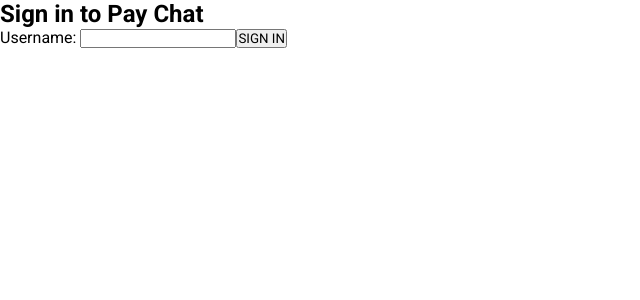
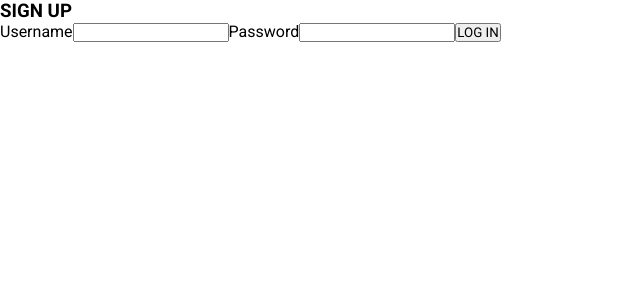
Before and after one commit to elonner/pay-chat-web, a React (Create React App) app: page / in a window 1280 px wide. Shown: the top 300 px of the page, without its empty margins (0-640 px from the left). Built offline with nearby package versions, Linux system fonts and the light colour scheme; no server answers.

Commit message:
implements authentication functionality

```diff
--- a/package.json
+++ b/package.json
@@ -40,5 +40,6 @@
       "last 1 firefox version",
       "last 1 safari version"
     ]
-  }
+  },
+  "proxy": "http://localhost:4000"
 }
--- a/src/App.jsx
+++ b/src/App.jsx
@@ -3,22 +3,23 @@
 import { useState } from 'react';
 import AuthPage from './pages/AuthPage';
 import ChatPage from './pages/ChatPage';
+//import { getUser } from '../../utilities/users-service';
 
 // eslint-disable-next-line
 const socket = socketIO.connect('http://localhost:4000');
 
 export default function App() {
-  const [username, setUsername] = useState('');
+  const [user, setUser] = useState(null); //change to getUser()
 
   return (
     <main className="App">
-      { username === '' ?
-        <AuthPage setUsername={setUsername} socket={socket} />
-        :
+      { user ?
         <Routes>
           <Route path="/chat" element={<ChatPage socket={socket} />} />
           <Route path="/*" element={<ChatPage socket={socket} />} />
         </Routes>
+        :
+        <AuthPage setUser={setUser} socket={socket} />
       }
     </main>
   );
--- /dev/null
+++ b/src/components/AuthForms/LoginForm.jsx
@@ -0,0 +1,47 @@
+import { useState } from 'react';
+import { useNavigate } from 'react-router-dom';
+import * as usersService from '../../utilities/users-service';
+
+export default function LoginForm({ setUser }) {
+    const [credentials, setCredentials] = useState({
+        username: '',
+        password: ''
+    });
+    const [error, setError] = useState('');
+    const navigate = useNavigate();
+
+    function handleChange(e) {
+        setCredentials({ ...credentials, [e.target.name]: e.target.value });
+        setError('');
+    }
+
+    async function handleSubmit(e) {
+        // Prevent form from being submitted to the server
+        e.preventDefault();
+        try {
+            // The promise returned by the signUp service method
+            // will resolve to the user object included in the
+            // payload of the JSON Web Token (JWT)
+            const user = await usersService.login(credentials);
+            setUser(user);
+            navigate('/chat');
+        } catch {
+            setError('Log In Failed - Try Again');
+        }
+    }
+
+    return (
+        <div>
+            <div className="form-container">
+                <form autoComplete="off" onSubmit={handleSubmit}>
+                    <label>Username</label>
+                    <input type="text" name="username" value={credentials.username} onChange={handleChange} required />
+                    <label>Password</label>
+                    <input type="password" name="password" value={credentials.password} onChange={handleChange} required />
+                    <button type="submit">LOG IN</button>
+                </form>
+            </div>
+            <p className="error-message">&nbsp;{error}</p>
+        </div>
+    );
+}
--- /dev/null
+++ b/src/components/AuthForms/SignUpForm.jsx
@@ -0,0 +1,60 @@
+import { signUp } from '../../utilities/users-service';
+import { useState } from 'react';
+import { useNavigate } from 'react-router-dom';
+
+export default function SignUpForm({setUser}) {
+    const [credentials, setCredentials] = useState({
+        first: '',
+        last: '',
+        username: '',
+        password: '',
+        confirm: '',
+    });
+    const [error, setError] = useState('');
+    const navigate = useNavigate();
+
+    function handleChange(e) {
+        setCredentials({ ...credentials, [e.target.name]: e.target.value });
+        setError('');
+    };
+
+    async function handleSubmit(e) {
+        e.preventDefault();
+        try {
+            const { first, last, username, password } = credentials;
+            const formData = { first, last, username, password };
+            // The promise returned by the signUp service
+            // method will resolve to the user object included
+            // in the payload of the JSON Web Token (JWT)
+            const user = await signUp(formData);
+            setUser(user);
+            navigate('/chat')
+        } catch {
+            // An error occurred
+            // Probably due to a duplicate username
+            setError('Sign Up Failed - Try Again');
+        }
+    };
+
+    const disable = credentials.password !== credentials.confirm;
+    return (
+        <div>
+            <div className="form-container">
+                <form autoComplete="off" onSubmit={handleSubmit}>
+                    <label>First Name</label>
+                    <input type="text" name="first" value={credentials.first} onChange={handleChange} required />
+                    <label>Last Name</label>
+                    <input type="text" name="last" value={credentials.last} onChange={handleChange} required />
+                    <label>Username</label>
+                    <input type="username" name="username" value={credentials.username} onChange={handleChange} required />
+                    <label>Password</label>
+                    <input type="password" name="password" value={credentials.password} onChange={handleChange} required />
+                    <label>Confirm</label>
+                    <input type="password" name="confirm" value={credentials.confirm} onChange={handleChange} required />
+                    <button type="submit" disabled={disable}>SIGN UP</button>
+                </form>
+            </div>
+            <p className="error-message">&nbsp;{error}</p>
+        </div>
+    );
+}
--- a/src/pages/AuthPage.jsx
+++ b/src/pages/AuthPage.jsx
@@ -1,31 +1,49 @@
-import React, { useState } from 'react';
-import { useNavigate } from 'react-router-dom';
+// import React, { useState } from 'react';
+// import { useNavigate } from 'react-router-dom';
 
-export default function HomePage({ setUsername }) {
-    const [name, setName] = useState('');
-    const navigate = useNavigate();
+// export default function HomePage({ setUsername }) {
+//     const [name, setName] = useState('');
+//     const navigate = useNavigate();
 
-    function handleSubmit(e) {
-        e.preventDefault();
-        setUsername(name);
-        setName('');
-        localStorage.setItem('username', name);
-        navigate('/chat');
-    }
+//     function handleSubmit(e) {
+//         e.preventDefault();
+//         setUsername(name);
+//         setName('');
+//         localStorage.setItem('username', name);
+//         navigate('/chat');
+//     }
 
-    return (
-        <form className="homeContainer" onSubmit={handleSubmit}>
-            <h2 className="homeHeader">Sign in to Pay Chat</h2>
-            <label htmlFor="name">Username: </label>
-            <input
-                type="text"
-                name="username"
-                id='username'
-                className='usernameInput'
-                value={name}
-                onChange={e => setName(e.target.value)}
-            />
-            <button className="homeCta">SIGN IN</button>
-        </form>
-    );
+//     return (
+//         <form className="homeContainer" onSubmit={handleSubmit}>
+//             <h2 className="homeHeader">Sign in to Pay Chat</h2>
+//             <label htmlFor="name">Username: </label>
+//             <input
+//                 type="text"
+//                 name="username"
+//                 id='username'
+//                 className='usernameInput'
+//                 value={name}
+//                 onChange={e => setName(e.target.value)}
+//             />
+//             <button className="homeCta">SIGN IN</button>
+//         </form>
+//     );
+// }
+
+import { useState } from 'react';
+//import './AuthPage.css';
+import LoginForm from '../components/AuthForms/LoginForm';
+import SignUpForm from '../components/AuthForms/SignUpForm';
+
+export default function AuthPage({ setUser }) {
+  const [showLogin, setShowLogin] = useState(true);
+
+  return (
+    <main className="AuthPage">
+      <div>
+        <h3 onClick={() => setShowLogin(!showLogin)}>{showLogin ? 'SIGN UP' : 'LOG IN'}</h3>
+      </div>
+      {showLogin ? <LoginForm setUser={setUser} /> : <SignUpForm setUser={setUser} />}
+    </main>
+  );
 }
--- /dev/null
+++ b/src/utilities/send-request.js
@@ -0,0 +1,24 @@
+import { getToken } from './users-service';
+
+export default async function sendRequest(url, method = 'GET', payload = null) {
+  // Fetch accepts an options object as the 2nd argument
+  // used to include a data payload, set headers, specifiy the method, etc.
+  const options = { method };
+  if (payload) {
+    options.headers = { 'Content-Type': 'application/json' };
+    options.body = JSON.stringify(payload);
+  }
+  const token = getToken();
+  if (token) {
+    // Need to add an Authorization header
+    // Use the Logical OR Assignment operator
+    options.headers ||= {};
+    // Older approach
+    // options.headers = options.headers || {};
+    options.headers.Authorization = `Bearer ${token}`;
+  }
+  const res = await fetch(url, options);
+  // if res.ok is false then something went wrong
+  if (res.ok) return res.json();
+  throw new Error('Bad Request');
+}
--- /dev/null
+++ b/src/utilities/users-api.js
@@ -0,0 +1,10 @@
+import sendRequest from "./send-request";
+const BASE_URL = '/api/users';
+
+export async function signUp(userData) {
+  return sendRequest(BASE_URL, 'POST', userData);
+}
+
+export async function login(credentials) {
+  return sendRequest(`${BASE_URL}/login`, 'POST', credentials);
+}
--- /dev/null
+++ b/src/utilities/users-service.js
@@ -0,0 +1,43 @@
+// Service modules export business/app logic
+// such as managing tokens, etc.
+// Service modules often depend upon API modules
+// for making AJAX requests to the server.
+
+import * as usersAPI from './users-api';
+
+export async function signUp(userData) {
+    const token = await usersAPI.signUp(userData);
+    localStorage.setItem('token', token);
+    return getUser();
+}
+
+export async function login(credentials) {
+    // Delegate the AJAX request to the users-api.js
+    // module.
+    const token = await usersAPI.login(credentials);
+    localStorage.setItem('token', token);
+    return getUser();
+}
+
+export function logOut() {
+    localStorage.removeItem('token');
+}
+
+export function getToken() {
+    // getItem will return null if the key does not exists
+    const token = localStorage.getItem('token');
+    if (!token) return null;
+    const payload = JSON.parse(atob(token.split('.')[1]));
+    // A JWT's exp is expressed in seconds, not miliseconds
+    if (payload.exp * 1000 < Date.now()) {
+        // Token has expired
+        localStorage.removeItem('token');
+        return null;
+    }
+    return token;
+}
+
+export function getUser() {
+    const token = getToken();
+    return token ? JSON.parse(atob(token.split('.')[1])).user : null;
+}
```
Also changed, not shown: src/utilities/formatDate.js (renamed from src/utilities/formatDate.jsx).
